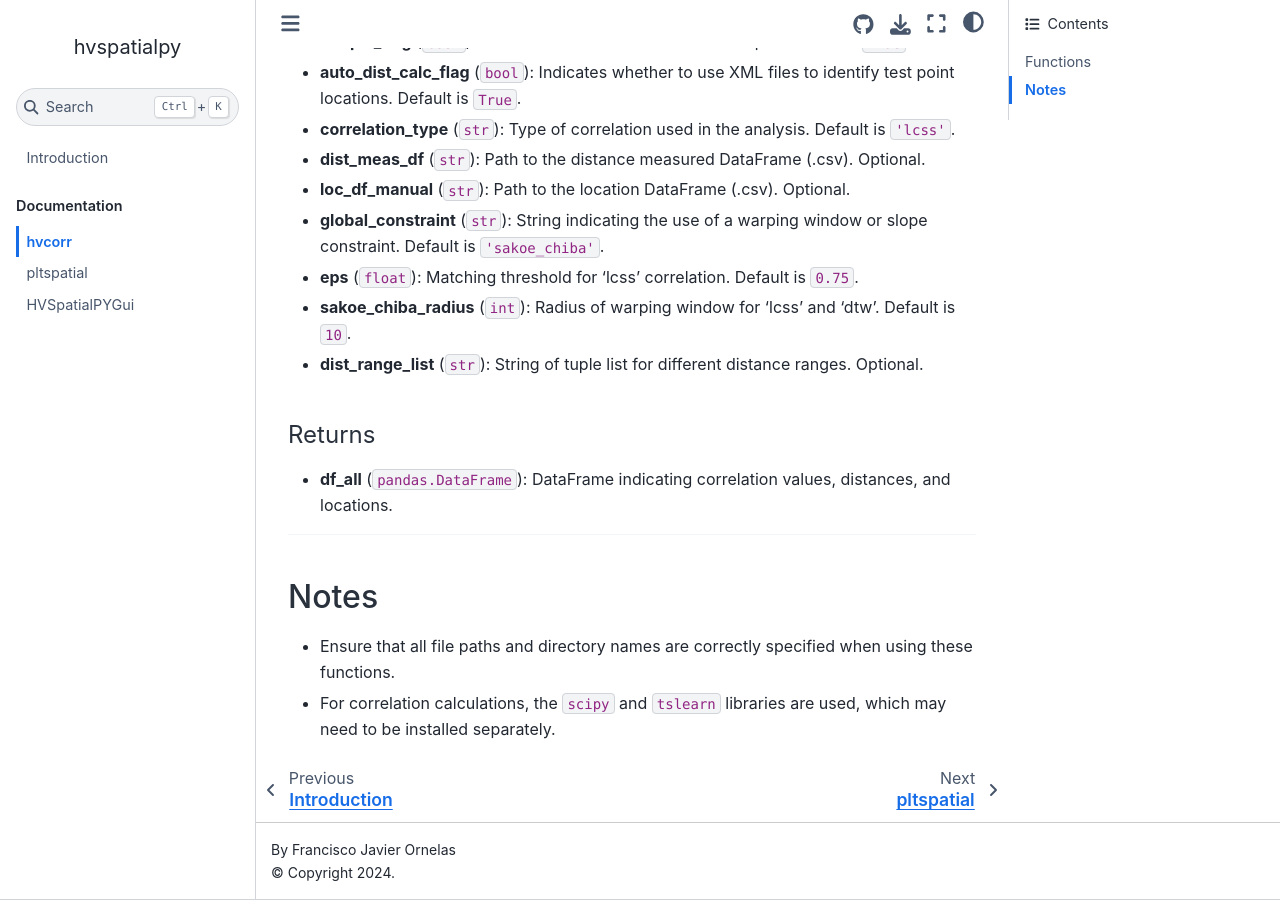
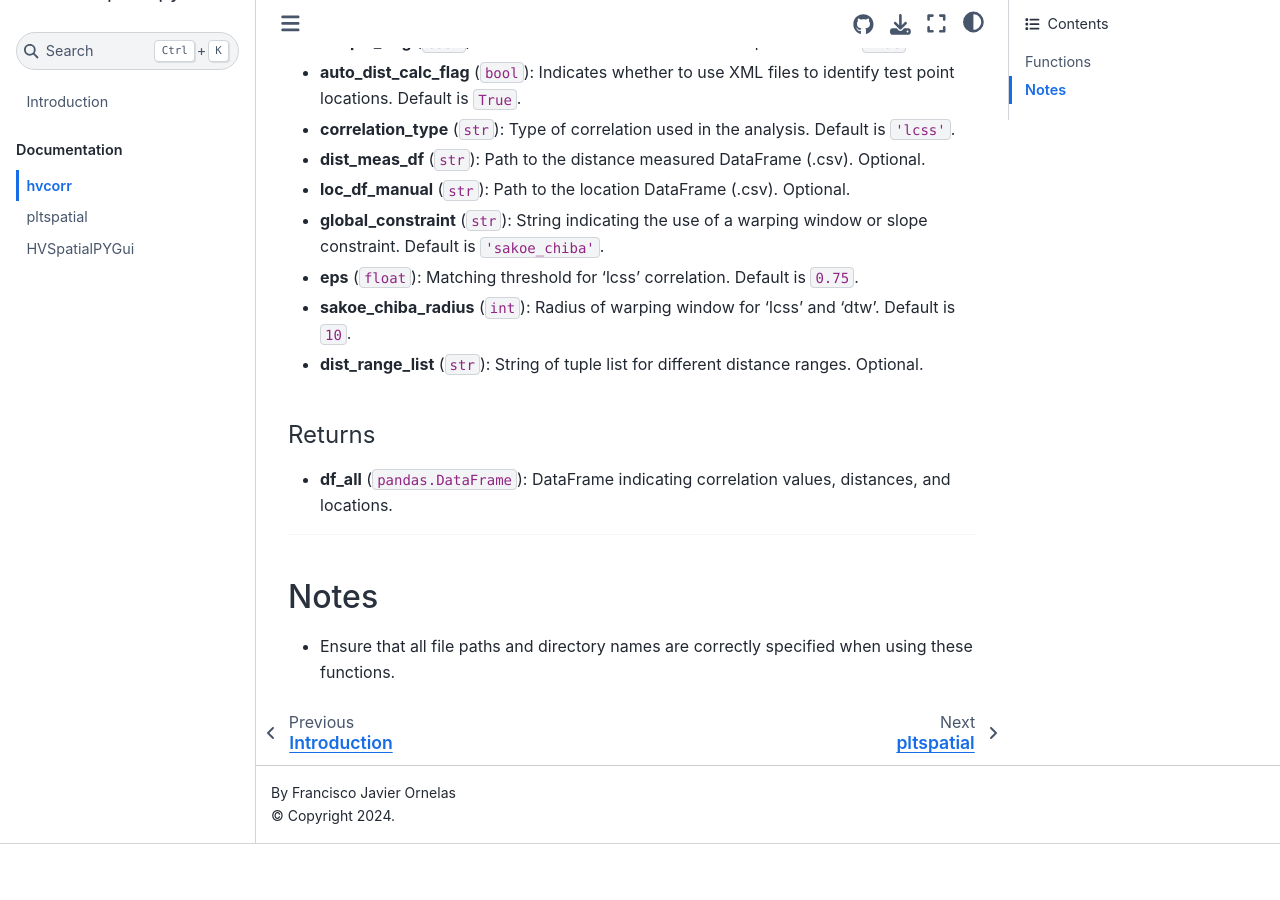
Before and after one commit to fjornelas/hvspatialpy, a Jupyter Book: the page built from doc/hvcorr_doc.md, in a window 1280 px wide and 900 px high, scrolled down 3901 px. Built offline with Jupyter Book 1.0.4 settings and Sphinx 7.4.7 and the Sphinx Book theme 1.1.4, drawn with Linux system fonts in a browser that asks for light colours; pages that are not in the unit, such as notebooks, are missing from menus; after the commit the page ends 4745 px from its top, so only the background shows below that.

Commit message:
Update hvcorr_doc.md

```diff
--- a/doc/hvcorr_doc.md
+++ b/doc/hvcorr_doc.md
@@ -136,4 +136,3 @@ Evaluate the correlation of various spatially distributed HVSR curves at a site.
 ## Notes
 
 - Ensure that all file paths and directory names are correctly specified when using these functions.
-- For correlation calculations, the `scipy` and `tslearn` libraries are used, which may need to be installed separately.
```
